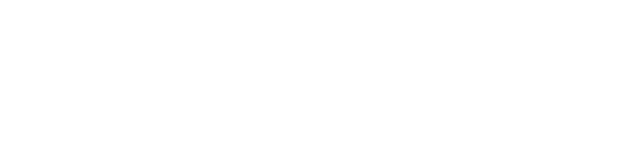
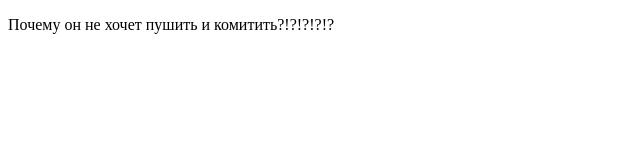
Before and after one commit to MikeVal5599/ValuevMikhailAlexandrovich, a plain HTML site: page шуш.html in a window 1280 px wide. Shown: the whole page, without its empty margins (0-640 px from the left). Drawn offline with Linux system fonts and the light colour scheme.

Commit message:
тест

```diff
--- a/шуш.html
+++ b/шуш.html
@@ -5,6 +5,6 @@
   <title>шуш</title>
 </head>
 <body>
-
+<p>Почему он не хочет пушить и комитить?!?!?!?!?</p>
 </body>
 </html>
```
